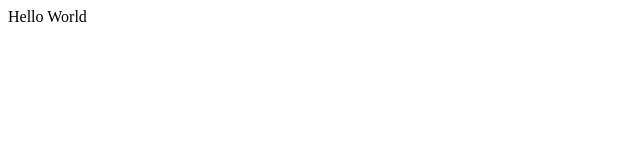
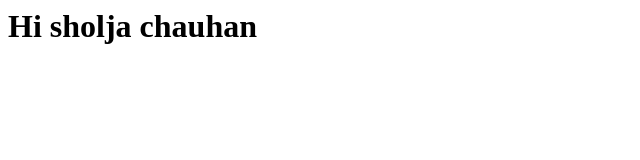
Before and after one commit to Sholja08/ReactApp, a plain HTML site: page index.html in a window 1280 px wide. Shown: the whole page, without its empty margins (0-640 px from the left). Drawn offline with Linux system fonts and the light colour scheme.

Commit message:
new changes

```diff
--- a/index.html
+++ b/index.html
@@ -1 +1 @@
-<p>Hello World</p>
+<h1>Hi sholja chauhan  </h1>
```
